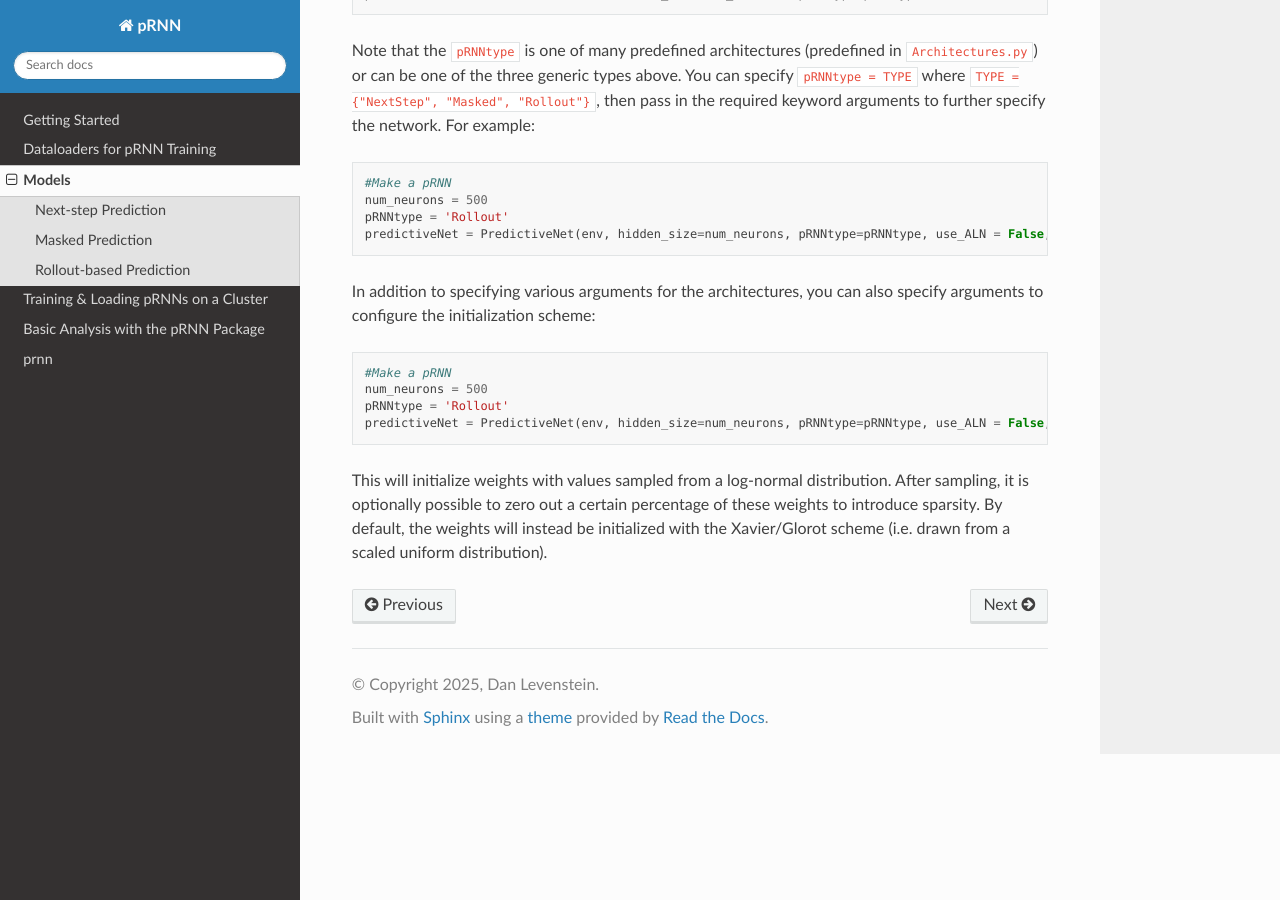
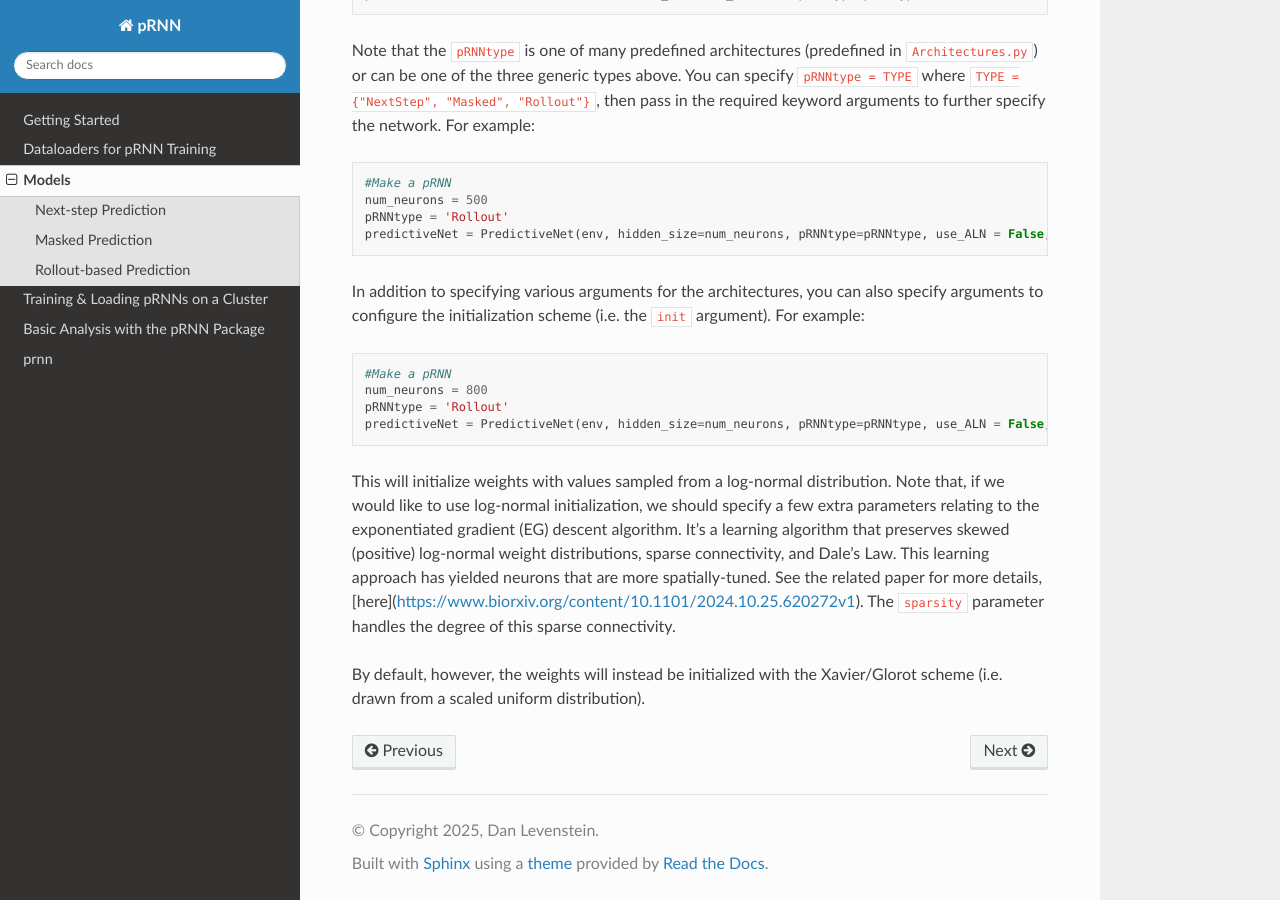
Before and after one commit to LevensteinLab/pRNN, a Sphinx documentation site: the page built from docs/models.rst, in a window 1280 px wide and 900 px high, scrolled down 2206 px. Built offline with Sphinx 7.4.7 and the Read the Docs theme 3.1.0, drawn with Linux system fonts in a browser that asks for light colours.

Commit message:
fixing quickstart and adding log normal to models.rst, updating preconfig'd logn architectures, adding back eg params into trainNet.py

```diff
--- a/docs/models.rst
+++ b/docs/models.rst
@@ -63,13 +63,15 @@ Note that the ``pRNNtype`` is one of many predefined architectures (predefined i
     pRNNtype = 'Rollout'
     predictiveNet = PredictiveNet(env, hidden_size=num_neurons, pRNNtype=pRNNtype, use_ALN = False, k = 5, continuousTheta = False)
 
-In addition to specifying various arguments for the architectures, you can also specify arguments to configure the initialization scheme:
+In addition to specifying various arguments for the architectures, you can also specify arguments to configure the initialization scheme (i.e. the ``init`` argument). For example:
 
 .. code-block:: python
 
     #Make a pRNN
-    num_neurons = 500
+    num_neurons = 800
     pRNNtype = 'Rollout'
-    predictiveNet = PredictiveNet(env, hidden_size=num_neurons, pRNNtype=pRNNtype, use_ALN = False, k = 5, continuousTheta = False, init = "log_normal")
+    predictiveNet = PredictiveNet(env, hidden_size=num_neurons, pRNNtype=pRNNtype, use_ALN = False, k = 5, continuousTheta = False, init = "log_normal", sparsity = 0.05, eg_weight_decay=1e-8, eg_lr=2e-3, bias_lr=0.1)
 
-This will initialize weights with values sampled from a log-normal distribution. After sampling, it is optionally possible to zero out a certain percentage of these weights to introduce sparsity. By default, the weights will instead be initialized with the Xavier/Glorot scheme (i.e. drawn from a scaled uniform distribution).
+This will initialize weights with values sampled from a log-normal distribution. Note that, if we would like to use log-normal initialization, we should specify a few extra parameters relating to the exponentiated gradient (EG) descent algorithm. It's a learning algorithm that preserves skewed (positive) log-normal weight distributions, sparse connectivity, and Dale's Law. This learning approach has yielded neurons that are more spatially-tuned. See the related paper for more details, [here](https://www.biorxiv.org/content/10.1101/2024.10.25.620272v1). The ``sparsity`` parameter handles the degree of this sparse connectivity.
+
+By default, however, the weights will instead be initialized with the Xavier/Glorot scheme (i.e. drawn from a scaled uniform distribution).
```
Also changed, not shown: docs/quickstart.rst (+4 -4 lines), 2 other files.
